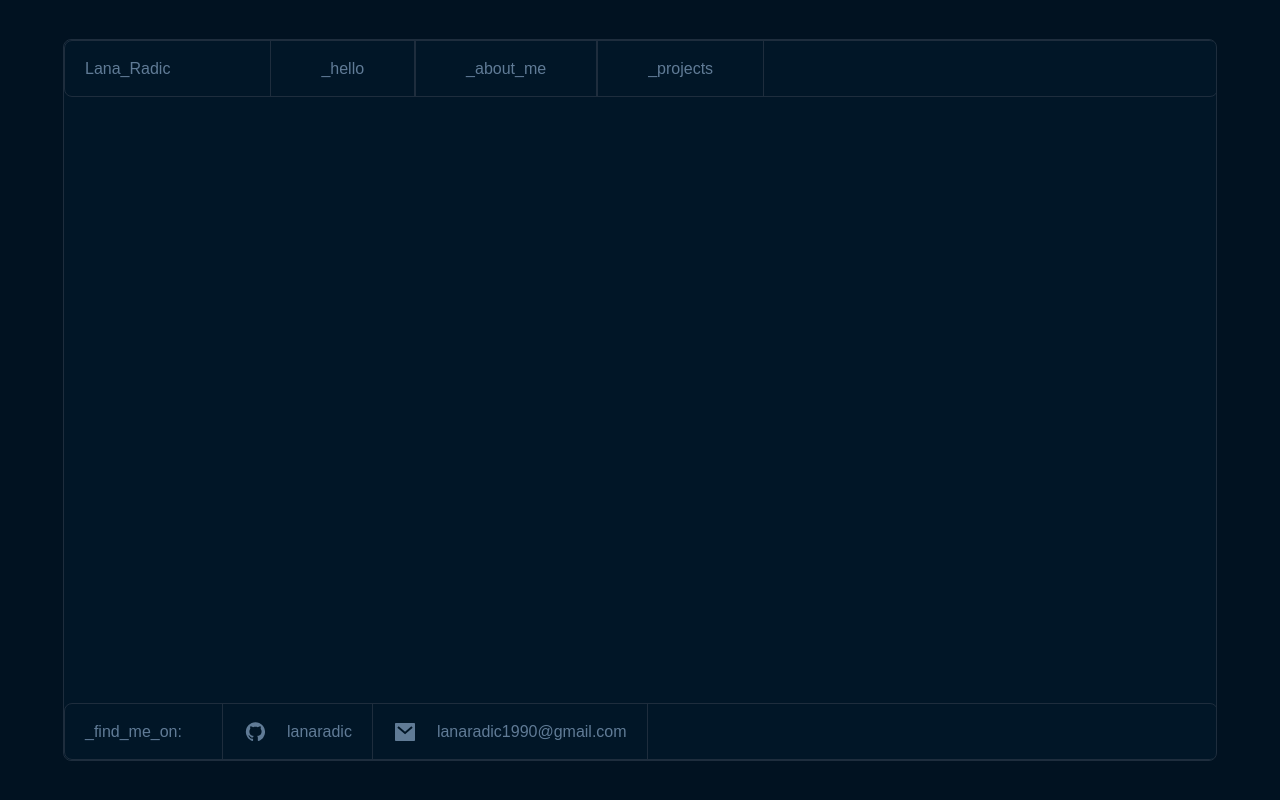
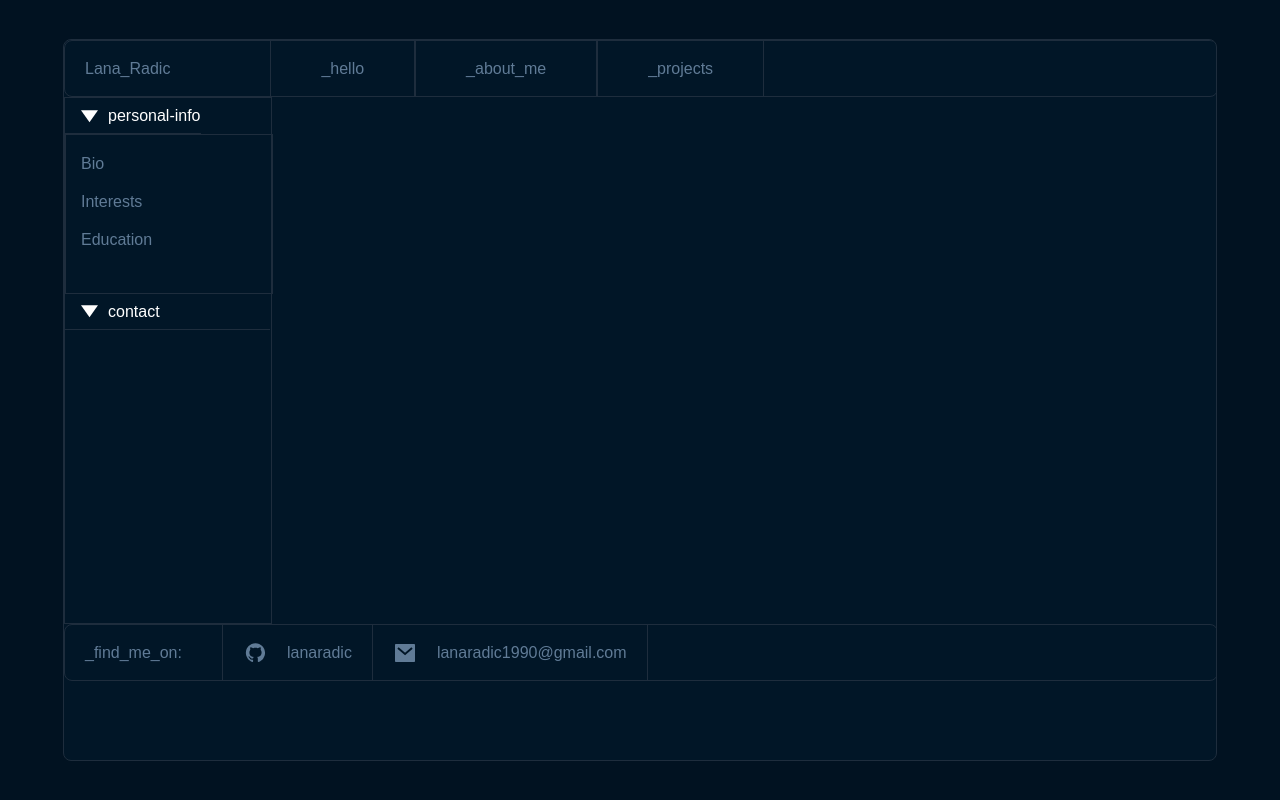
Before and after one commit to lanaradic/portfolio, a React (Vite) app: page /About in a window 1280 px wide. Built offline with nearby package versions, Linux system fonts and the light colour scheme.

Commit message:
about-me-component

```diff
--- a/src/App.jsx
+++ b/src/App.jsx
@@ -3,12 +3,14 @@ import React from 'react';
 import MainLayout from './layout/MainLayout';
 import { Route, Routes } from 'react-router-dom';
 import HomePage from './pages/HomePage';
+import About from './pages/About';
 
 function App() {
 	return (
 		<MainLayout>
 			<Routes>
 				<Route path="/" element={<HomePage />} />
+				<Route path="/About" element={<About />} />
 			</Routes>
 		</MainLayout>
 	);
--- /dev/null
+++ b/src/components/AboutSideBar.jsx
@@ -0,0 +1,25 @@
+import React from 'react';
+import '../components/styles/aboutSideBar.scss';
+import arrow from '../assets/arrow.svg';
+
+const AboutSideBar = () => {
+	return (
+		<div className="about-sidebar-wrapper">
+			<div className="personal-wrapper">
+				<img src={arrow} height="14px" alt="arrow button" />
+				personal-info
+			</div>
+			<div className="personal-list">
+				<div className="list-item">Bio</div>
+				<div className="list-item">Interests</div>
+				<div className="list-item">Education</div>
+			</div>
+			<div className="contact-me-wrapper">
+				<img src={arrow} height="14px" alt="arrow button" />
+				contact
+			</div>
+		</div>
+	);
+};
+
+export default AboutSideBar;
--- /dev/null
+++ b/src/components/styles/about.scss
@@ -0,0 +1,8 @@
+.about-me-wrapper {
+	display: flex;
+	justify-content: flex-start;
+	align-items: flex-start;
+	min-height: 100%;
+	flex-grow: 2;
+	color: #607b96;
+}
--- /dev/null
+++ b/src/components/styles/aboutSideBar.scss
@@ -0,0 +1,58 @@
+.about-sidebar-wrapper {
+	display: flex;
+	flex-direction: column;
+	justify-content: flex-start;
+	align-items: flex-start;
+	height: 525px;
+	width: 206px;
+	border: 1px solid #1e2d3d;
+}
+
+.personal-wrapper {
+	display: flex;
+	justify-content: flex-start;
+	align-items: center;
+	gap: 10px;
+	padding-left: 15px;
+	height: 35px;
+	border-bottom: 1px solid #1e2d3d;
+	color: #fff;
+	font-family: sans-serif;
+	font-size: 16px;
+	font-style: normal;
+	font-weight: 300;
+	line-height: 55px;
+}
+.personal-list {
+	display: flex;
+	flex-direction: column;
+	justify-content: flex-start;
+	align-items: flex-start;
+	color: #607b96;
+	border: 1px solid #1e2d3d;
+	width: 100%;
+	height: 30%;
+}
+
+.list-item {
+	margin-top: 20px;
+	margin-left: 15px;
+	gap: 25px;
+}
+.contact-me-wrapper {
+	display: flex;
+	justify-content: flex-start;
+	align-items: center;
+	padding-left: 15px;
+	gap: 10px;
+	width: 190px;
+	height: 35px;
+	flex-shrink: 0;
+	border-bottom: 1px solid #1e2d3d;
+	color: #fff;
+	font-family: sans-serif;
+	font-size: 16px;
+	font-style: normal;
+	font-weight: 300;
+	line-height: 55px;
+}
--- a/src/layout/styles/mainLayout.scss
+++ b/src/layout/styles/mainLayout.scss
@@ -44,7 +44,6 @@
 	flex-shrink: 0;
 	border-radius: 8px;
 	border: 1px solid #1e2d3d;
-	margin-top: auto;
 	display: flex;
 	justify-content: flex-start;
 	align-items: center;
@@ -161,8 +160,7 @@
 	display: flex;
 	align-items: center;
 	color: #607b96;
-	padding-top: 50px;
-	padding-bottom: 10px;
+	min-height: 525px;
 }
 :any-link {
 	color: #607b96;
--- a/src/pages/About.jsx
+++ b/src/pages/About.jsx
@@ -1,7 +1,15 @@
 import React from 'react';
+import '../components/styles/about.scss';
+import AboutSideBar from '../components/AboutSideBar';
 
 const About = () => {
-	return <div>About</div>;
+	return (
+		<>
+			<aside className="about-me-wrapper">
+				<AboutSideBar />
+			</aside>
+		</>
+	);
 };
 
 export default About;
```
Also changed, not shown: src/assets/arrow.svg (added).
